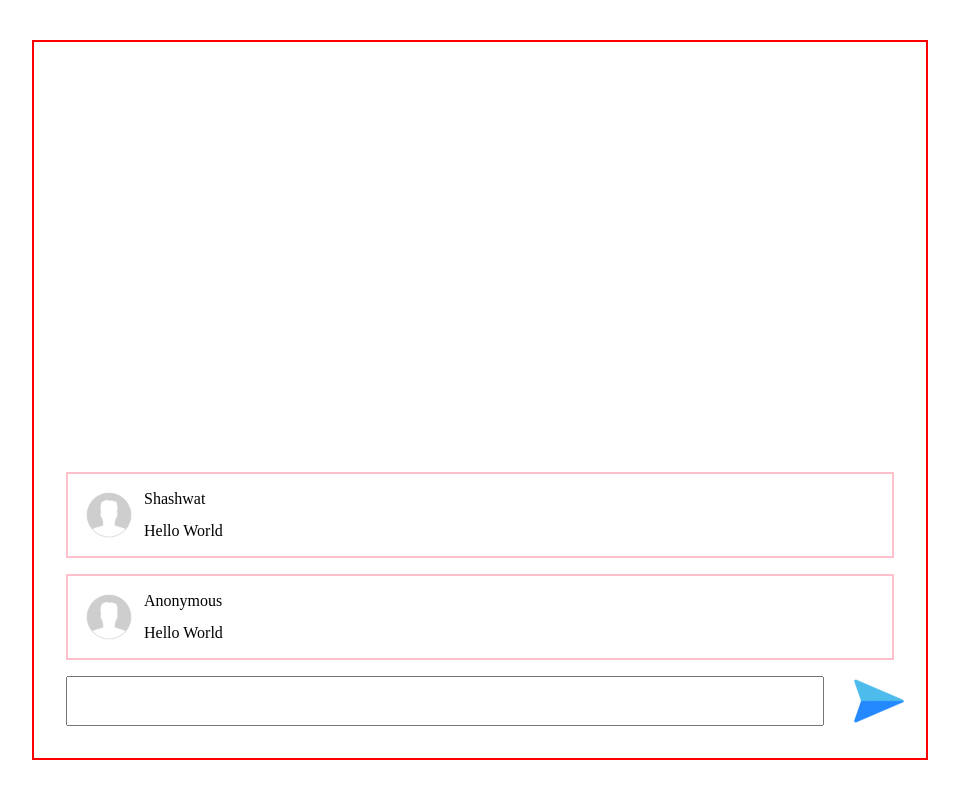
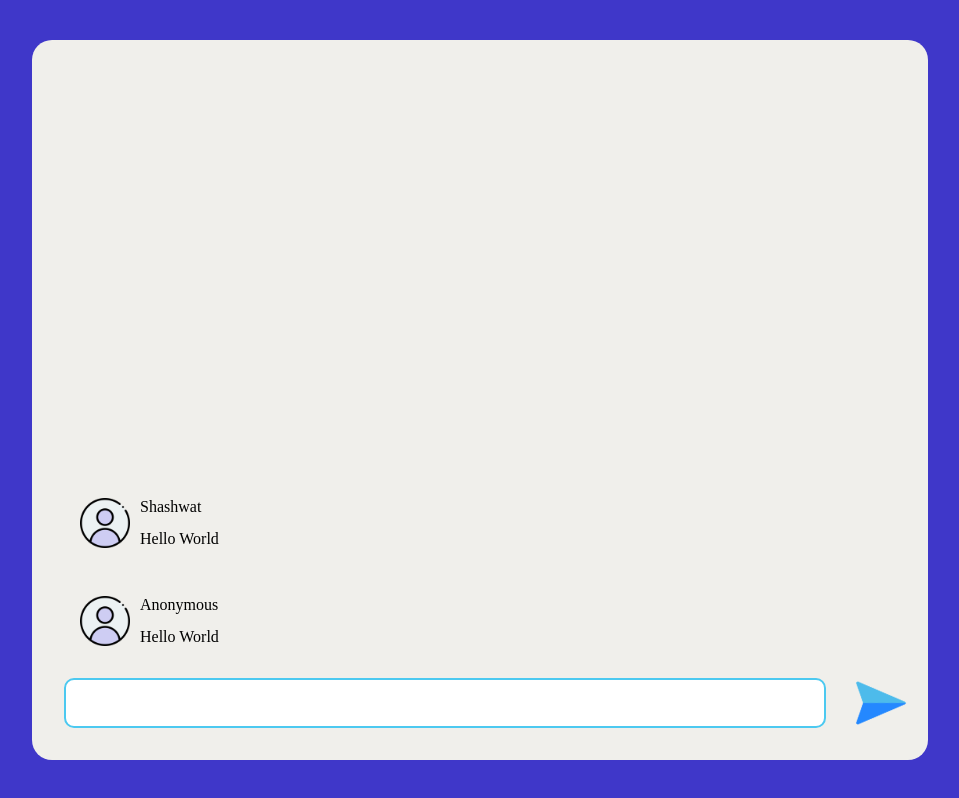
Before and after one commit to rushitote/slick-chat, a React (Create React App) app in the folder front-end/: page / in a window 1280 px wide. Shown: the whole page, without its empty margins (160-1119 px from the left). Built offline with nearby package versions, Linux system fonts and the light colour scheme.

Commit message:
added more styling. Animated scrolling

```diff
--- a/front-end/src/App.css
+++ b/front-end/src/App.css
@@ -10,4 +10,5 @@
   justify-content: center;
   align-items: center;
   overflow: hidden;
+  background-color: #3f37c9;
 }
--- a/front-end/src/App.tsx
+++ b/front-end/src/App.tsx
@@ -3,7 +3,7 @@ import ChatWindow from './components/Chat/ChatWindow'
 import messageContext, { Message } from './utils/messagesContext'
 
 import { useState } from 'react'
-import avatar from './images/avatar.jpg'
+import avatar from './images/avatar.png'
 export interface IAppProps {}
 
 export default function App(props: IAppProps) {
--- a/front-end/src/components/Chat/ChatWindow.module.css
+++ b/front-end/src/components/Chat/ChatWindow.module.css
@@ -2,8 +2,9 @@
   display: flex;
   flex-direction: column;
   gap: 1em;
-  border: 2px solid red;
   padding: 2em;
   height: 90%;
-  width: 70%;
+  width: min(70%, 1500px);
+  background-color: #f0efeb;
+  border-radius: 20px;
 }
--- a/front-end/src/components/Chat/Message.module.css
+++ b/front-end/src/components/Chat/Message.module.css
@@ -2,7 +2,6 @@
   padding: 1em;
   display: flex;
   gap: 10px;
-  border: 2px solid pink;
 }
 
 .message-user-image {
@@ -15,3 +14,8 @@
   flex-direction: column;
   justify-content: space-between;
 }
+
+.message-time {
+  margin-left: auto;
+  color: #3d5a80;
+}
--- a/front-end/src/components/Chat/Messages.module.css
+++ b/front-end/src/components/Chat/Messages.module.css
@@ -11,4 +11,16 @@
   scroll-behavior: smooth;
   display: flex;
   flex-direction: column-reverse;
+  scrollbar-color: #4cc9f0 #f0efeb;
+  scrollbar-width: auto;
 }
+
+.chat-messages-container::-webkit-scrollbar {
+  background-color: #f0efeb;
+  width: 8px;
+}
+
+.chat-messages-container::-webkit-scrollbar-thumb {
+  background-color: #4cc9f0;
+  -webkit-border-radius: 10px;
+}
--- a/front-end/src/components/Chat/Messages.tsx
+++ b/front-end/src/components/Chat/Messages.tsx
@@ -1,14 +1,20 @@
 import messageContext from '../../utils/messagesContext'
 import styles from './Messages.module.css'
-import { useContext } from 'react'
+import { useContext, useRef, useEffect } from 'react'
 import Message from './Message'
-import avatar from '../../images/avatar.jpg'
+import avatar from '../../images/avatar.png'
 export interface IMessagesProps {}
 
 export default function Messages(props: IMessagesProps) {
   const ctx = useContext(messageContext)
+  const scrollRef = useRef<HTMLDivElement>(null)
+
+  useEffect(() => {
+    if (scrollRef.current !== null)
+      scrollRef.current.scrollTop = scrollRef.current?.scrollHeight
+  }, [ctx])
   return (
-    <div className={styles['chat-messages-container']}>
+    <div className={styles['chat-messages-container']} ref={scrollRef}>
       <div className={styles['chat-messages']}>
         {ctx.received.map((message) => {
           return (
--- a/front-end/src/components/Input/Input.module.css
+++ b/front-end/src/components/Input/Input.module.css
@@ -2,6 +2,14 @@
   height: 50px;
   font-size: 1.3rem;
   width: calc(100% - 50px);
+  border-radius: 10px;
+  padding: 1em;
+  outline: none;
+  border: 2px solid #4cc9f0;
+}
+
+.input-box:focus {
+  border: 2px solid #4895ef;
 }
 
 .input {
```
Also changed, not shown: front-end/src/images/avatar.jpg (deleted), front-end/src/images/avatar.png (added).
